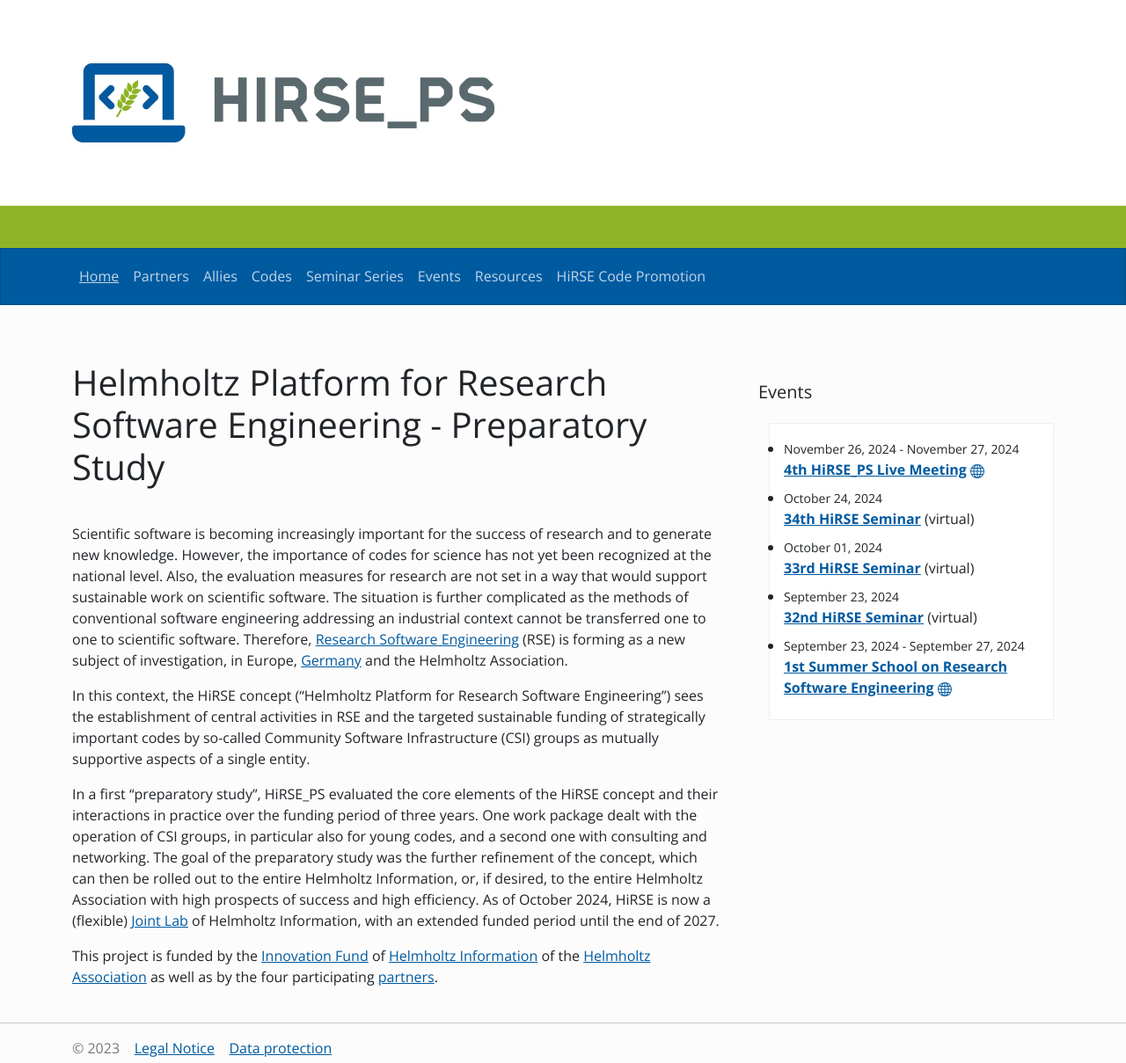
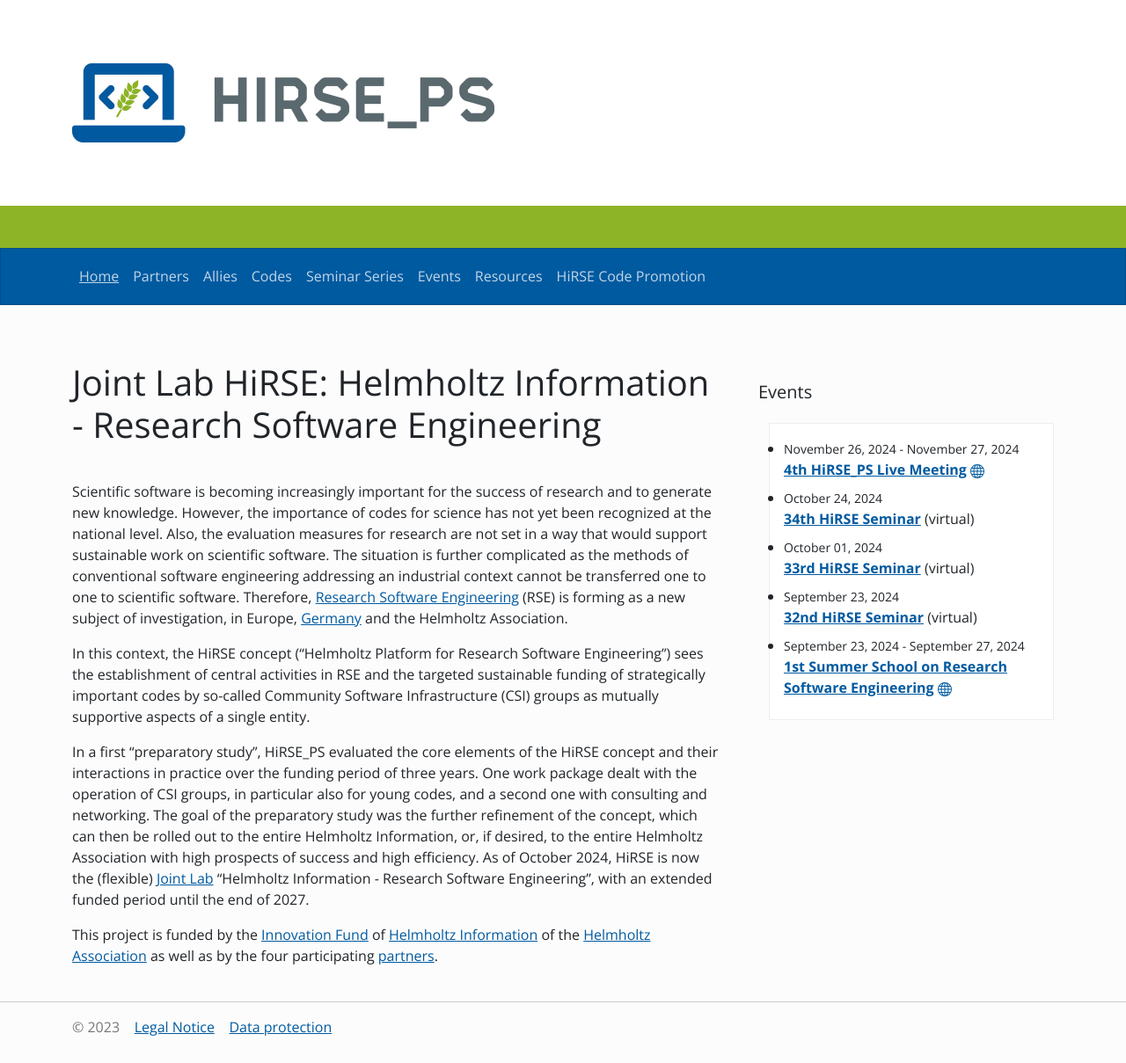
Before and after one commit to Helmholtz-HiRSE/helmholtz-hirse.github.io, a Jekyll site: the page built from index.md, in a window 1280 px wide. Shown: the whole page at 88% size. Built offline with Jekyll 4.4.1, drawn with Linux system fonts in a browser that asks for light colours; nearby versions of some CDN libraries; after the commit the page ends 1185 px from its top, so only the background shows below that.

Commit message:
Update index.md

```diff
--- a/index.md
+++ b/index.md
@@ -2,12 +2,12 @@
 layout: default
 title: Home
 ---
-# Helmholtz Platform for Research Software Engineering - Preparatory Study
+# Joint Lab HiRSE: Helmholtz Information - Research Software Engineering
 
 Scientific software is becoming increasingly important for the success of research and to generate new knowledge. However, the importance of codes for science has not yet been recognized at the national level. Also, the evaluation measures for research are not set in a way that would support sustainable work on scientific software. The situation is further complicated as the methods of conventional software engineering addressing an industrial context cannot be transferred one to one to scientific software. Therefore, [Research Software Engineering](https://en.wikipedia.org/wiki/Research_software_engineering) (RSE) is forming as a new subject of investigation, in Europe, [Germany](https://de-rse.org/) and the Helmholtz Association.
 
 In this context, the HiRSE concept ("Helmholtz Platform for Research Software Engineering") sees the establishment of central activities in RSE and the targeted sustainable funding of strategically important codes by so-called Community Software Infrastructure (CSI) groups as mutually supportive aspects of a single entity.
 
-In a first "preparatory study", HiRSE_PS evaluated the core elements of the HiRSE concept and their interactions in practice over the funding period of three years. One work package dealt with the operation of CSI groups, in particular also for young codes, and a second one with consulting and networking. The goal of the preparatory study was the further refinement of the concept, which can then be rolled out to the entire Helmholtz Information, or, if desired, to the entire Helmholtz Association with high prospects of success and high efficiency. As of October 2024, HiRSE is now a (flexible) [Joint Lab](https://information.helmholtz.de/cross-cutting-activities/joints-labs/) of Helmholtz Information, with an extended funded period until the end of 2027.
+In a first "preparatory study", HiRSE_PS evaluated the core elements of the HiRSE concept and their interactions in practice over the funding period of three years. One work package dealt with the operation of CSI groups, in particular also for young codes, and a second one with consulting and networking. The goal of the preparatory study was the further refinement of the concept, which can then be rolled out to the entire Helmholtz Information, or, if desired, to the entire Helmholtz Association with high prospects of success and high efficiency. As of October 2024, HiRSE is now the (flexible) [Joint Lab](https://information.helmholtz.de/cross-cutting-activities/joints-labs/) "Helmholtz Information - Research Software Engineering", with an extended funded period until the end of 2027.
 
 This project is funded by the [Innovation Fund](https://www.helmholtz.de/en/transfer/helmholtz-association-transfer-instruments/innovation-fund-of-the-helmholtz-centers/) of [Helmholtz Information](https://www.helmholtz.de/en/research/research-fields/information/) of the [Helmholtz Association](https://www.helmholtz.de/en/) as well as by the four participating [partners](partners.html#hirse_ps-partners).
```
